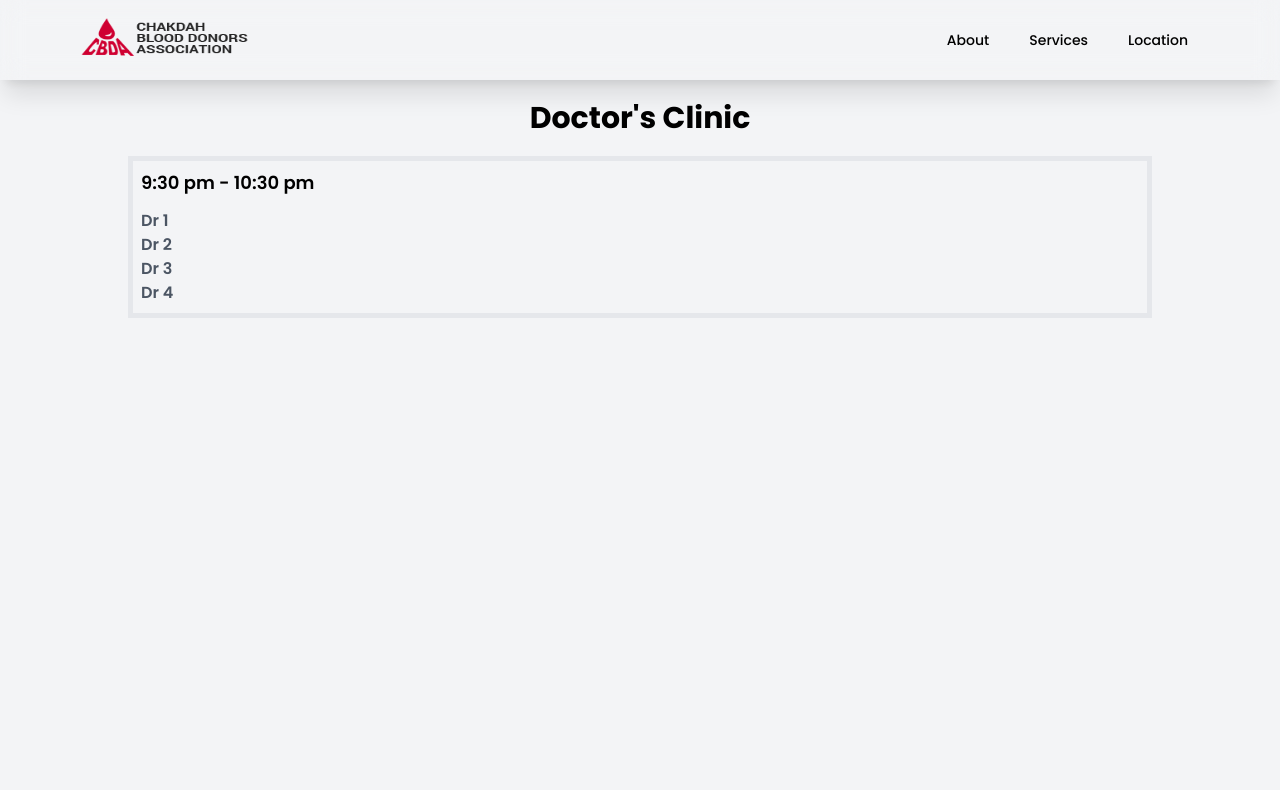
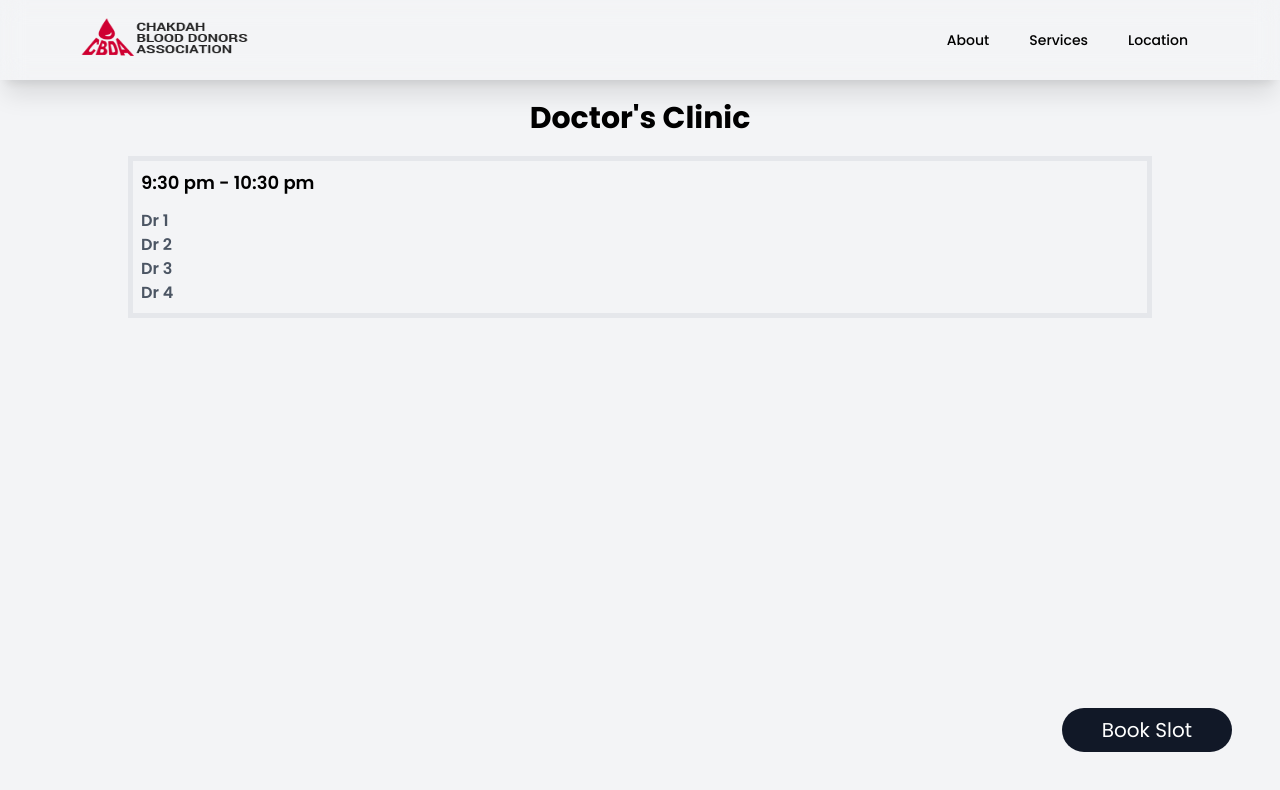
Before and after one commit to snehendu098/cbda, a Next.js app: page /clinic in a window 1280 px wide. Shown: the top 790 px of the page. Built offline with nearby package versions, Linux system fonts and the light colour scheme.

Commit message:
ui done 1

```diff
--- a/components/Home/About.jsx
+++ b/components/Home/About.jsx
@@ -22,7 +22,7 @@ const About = () => {
         exit={{ opacity: 0 }}
         className="w-[90%] md:w-[70%] lg:w-1/2 flex flex-col items-center justify-center"
       >
-        <p className="text-xl mt-10 text-gray-800 text-center">
+        <p className="text-xl my-10 text-gray-800 text-center">
           Lorem ipsum dolor sit amet consectetur adipisicing elit. Quis ab at
           officia itaque exercitationem! Ea molestiae culpa porro nobis a
           voluptatibus, eum ut temporibus eaque, mollitia vero saepe quaerat?
@@ -34,9 +34,9 @@ const About = () => {
           molestias laborum vero dicta officia tenetur sunt illo commodi,
           aliquid corporis reprehenderit accusantium laboriosam?
         </p>
-        <div className="rounded-full cursor-pointer text-xl font-semibold bg-slate-900 p-4 px-10 text-white mt-10 mb-10">
+        {/* <div className="rounded-full cursor-pointer text-xl font-semibold bg-slate-900 p-4 px-10 text-white mt-10 mb-10">
           Read More
-        </div>
+        </div> */}
       </motion.div>
     </motion.div>
   );
--- a/components/Home/Services.jsx
+++ b/components/Home/Services.jsx
@@ -1,5 +1,6 @@
 import React from "react";
 import { motion } from "framer-motion";
+import Link from "next/link";
 
 const Service = () => (
   <motion.div
@@ -40,9 +41,11 @@ const Services = () => {
         <Service />
       </div>
 
-      <div className="text-xl px-10 p-2 bg-slate-900 text-white mt-20 cursor-pointer duration-500 hover:bg-slate-800">
-        Explore
-      </div>
+      <Link href="/services">
+        <div className="text-xl px-10 p-2 bg-slate-900 text-white mt-20 cursor-pointer duration-500 hover:bg-slate-800">
+          Explore
+        </div>
+      </Link>
     </motion.div>
   );
 };
--- a/pages/clinic/index.js
+++ b/pages/clinic/index.js
@@ -6,6 +6,9 @@ const App = () => {
     <div className="w-screen pt-20 flex flex-col items-center justify-center">
       <p className="text-3xl font-bold my-5">Doctor's Clinic</p>
       <TimeCard />
+      <div className="fixed p-2 px-10 bottom-12 rounded-full right-12 bg-gray-900 text-xl text-white fint-semibold">
+        Book Slot
+      </div>
     </div>
   );
 };
```
